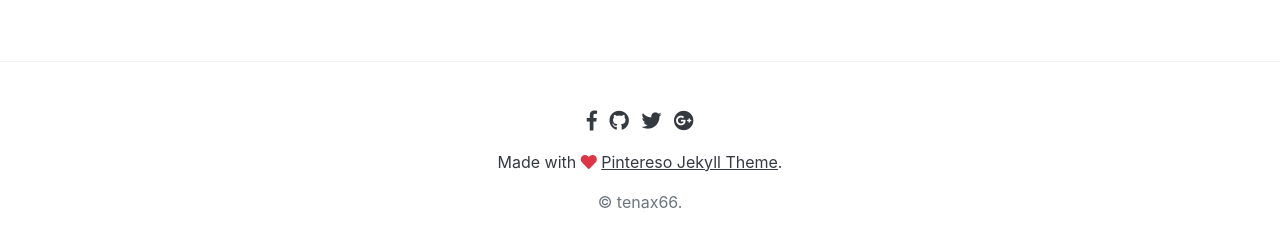
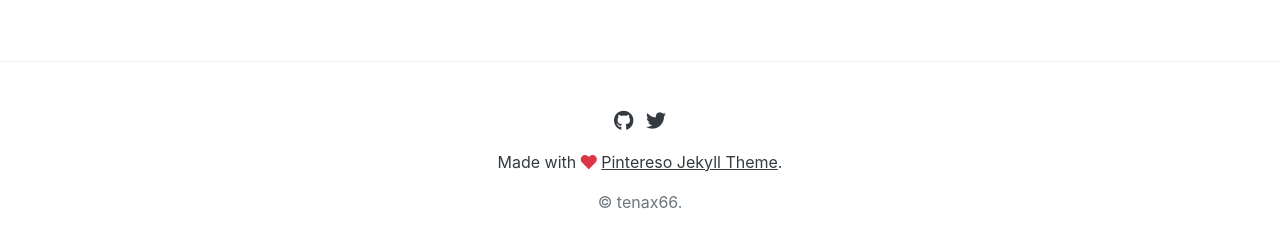
Before and after one commit to tenax66/babel, a Jekyll site: the page built from index.html, in a window 1280 px wide and 1169 px high. Shown: the part 891-1139 px from the top of the window. Built offline with Jekyll 4.4.1, drawn with Linux system fonts in a browser that asks for light colours; nearby versions of some CDN libraries; library files that are not in the unit come from our copies; the list of posts is cut into pages by our own code; comment, search, counter and statistics services are not loaded.

Commit message:
Update footer-social.html

```diff
--- a/_includes/footer-social.html
+++ b/_includes/footer-social.html
@@ -1,11 +1,9 @@
 <!--  Replace footer social links here -->
 
-<li class="d-inline-block ml-1 mr-1"><a target="_blank" href="https://www.facebook.com/wowthemesnet" class="text-dark"><i class="fab fa-facebook-f"></i></a>
+<li class="d-inline-block ml-1 mr-1"><a target="_blank" href="https://github.com/tenax66" class="text-dark">
+        <i class="fab fa-github"></i></a></li>
+
+<li class="d-inline-block ml-1 mr-1"><a target="_blank" href="https://twitter.com/silver801" class="text-dark">
+        <i class="fab fa-twitter"></i></a></li>
+
 </li>
-
-<li class="d-inline-block ml-1 mr-1"><a target="_blank" href="https://github.com/wowthemesnet" class="text-dark"><i class="fab fa-github"></i></a></li>
-
-<li class="d-inline-block ml-1 mr-1"><a target="_blank" href="https://twitter.com/wowthemesnet" class="text-dark"><i class="fab fa-twitter"></i></a></li>
-
-<li class="d-inline-block ml-1 mr-1"><a target="_blank" href="https://plus.google.com/+WowthemesNet" class="text-dark"><i class="fab fa-google-plus"></i></a>
-</li>
```
